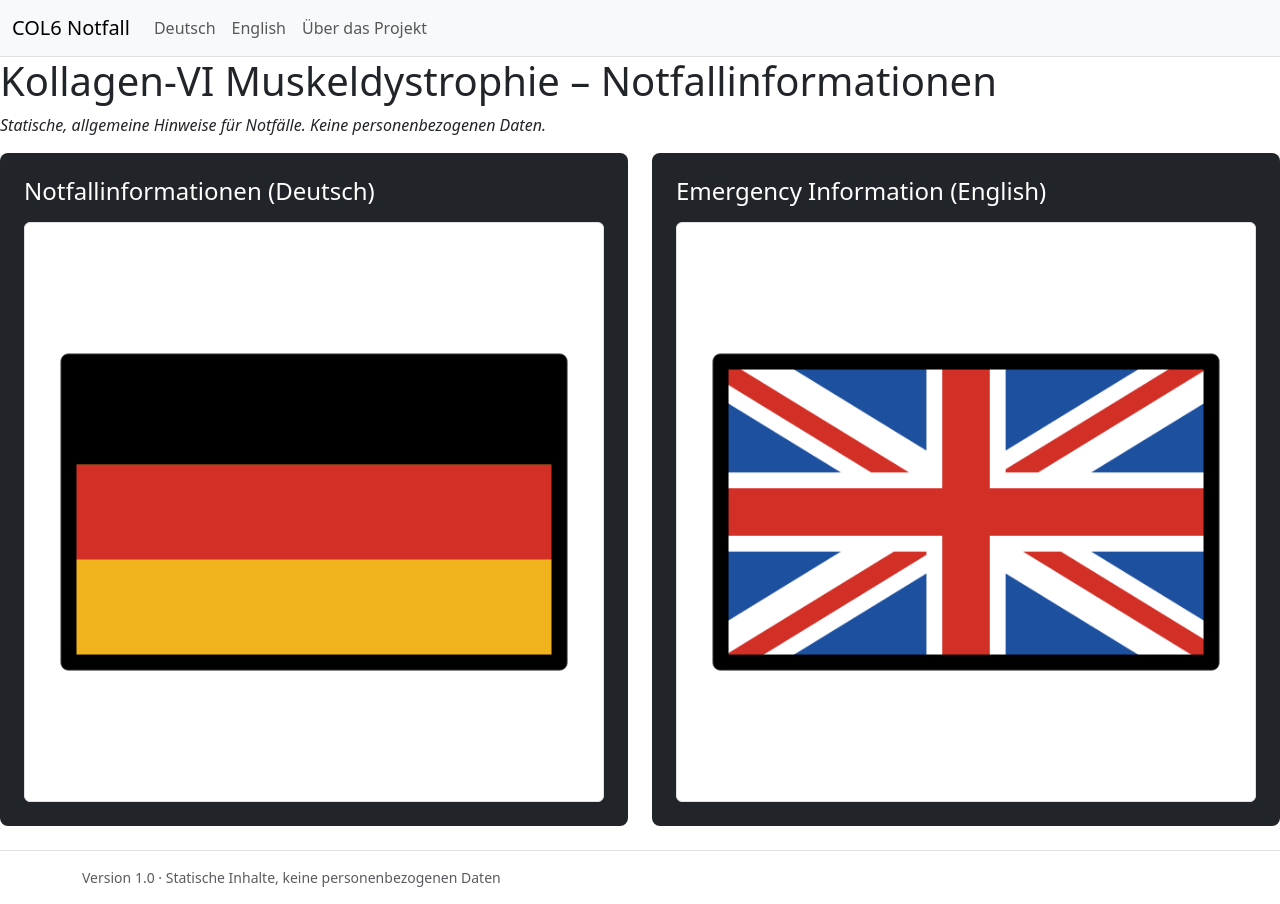
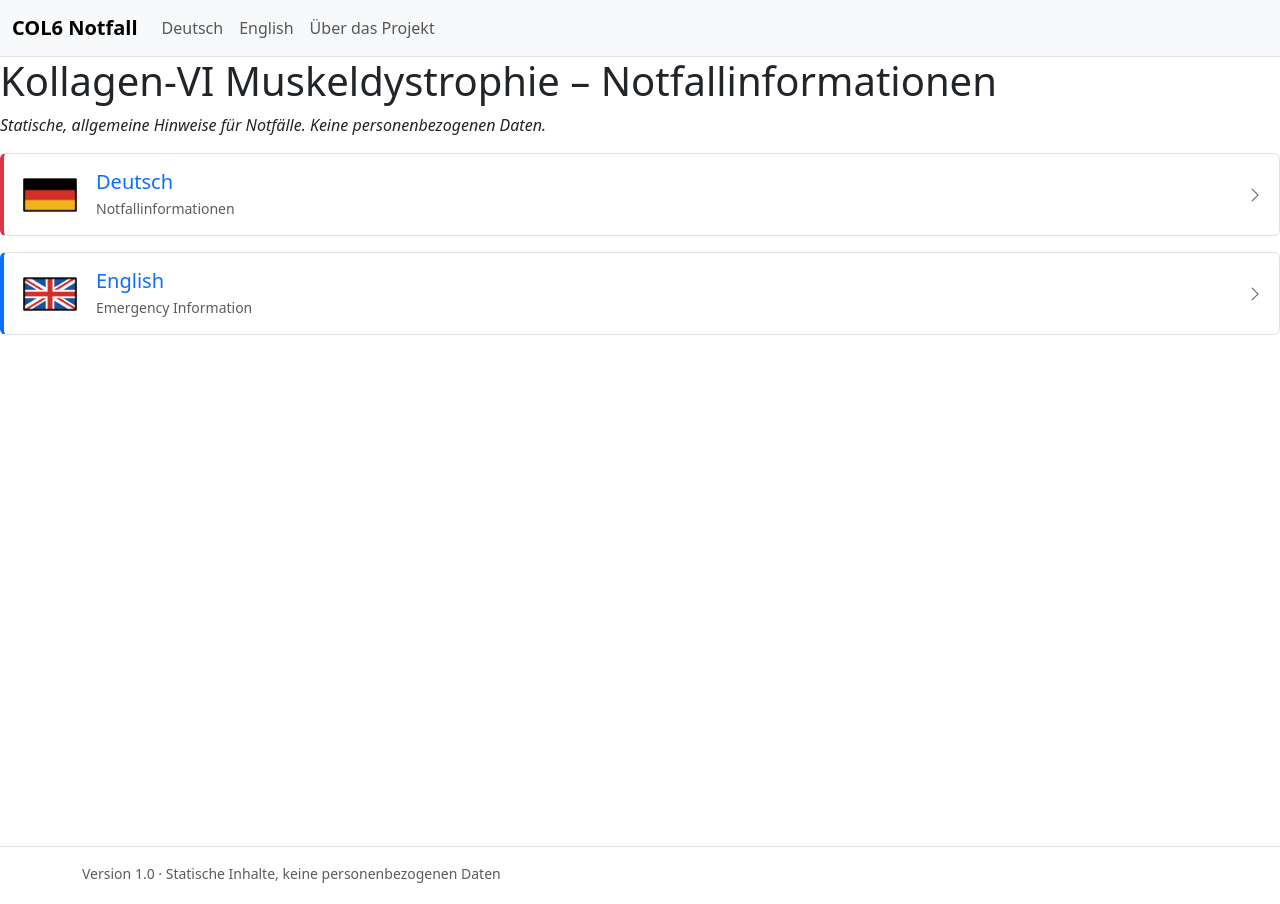
Before and after one commit to SB97/TEST-Kollagen-VI_Muskeldystrophie_Notfallpass, a Jekyll site: the page built from index.md, in a window 1280 px wide. Built offline with Jekyll 4.4.1, drawn with Linux system fonts in a browser that asks for light colours.

Commit message:
Aussehen verbessert

```diff
--- a/_includes/footer.html
+++ b/_includes/footer.html
@@ -1,4 +1,4 @@
-<footer class="border-top py-3 mt-4">
+<footer class="border-top py-3 mt-auto">
   <div class="container small text-muted">
     <span>Version {{ include.version | default: '1.0' }}</span>
     ·
--- a/_includes/navbar.html
+++ b/_includes/navbar.html
@@ -1,16 +1,32 @@
 <nav class="navbar navbar-expand-sm navbar-light bg-light border-bottom" aria-label="{{ include.aria_label | default: 'Main navigation' }}">
   <div class="container-fluid">
-    <a class="navbar-brand" href="{{ '/' | relative_url }}">{% if include.lang == 'en' %}COL6 Emergency{% else %}COL6 Notfall{% endif %}</a>
+    <a class="navbar-brand fw-bold" href="{{ '/' | relative_url }}">{% if include.lang == 'en' %}COL6 Emergency{% else %}COL6 Notfall{% endif %}</a>
     <button class="navbar-toggler" type="button" data-bs-toggle="collapse" data-bs-target="#navbar" aria-controls="navbar" aria-expanded="false" aria-label="{{ include.toggle_label | default: 'Toggle navigation' }}">
       <span class="navbar-toggler-icon"></span>
     </button>
     <div class="collapse navbar-collapse" id="navbar">
       <ul class="navbar-nav me-auto mb-2 mb-sm-0">
-        <li class="nav-item"><a class="nav-link {% if include.active == 'de' %}active{% endif %}" href="{{ '/german/' | relative_url }}">Deutsch</a></li>
-        <li class="nav-item"><a class="nav-link {% if include.active == 'en' %}active{% endif %}" href="{{ '/english/' | relative_url }}">English</a></li>
         <li class="nav-item">
-          <a class="nav-link {% if include.active == 'about' %}active{% endif %}" href="{{ '/Markdown/' | relative_url }}">
-            {% if include.lang == 'de' %}Über das Projekt{% else %}About this project{% endif %}
+          <a class="nav-link {% if include.active == 'de' %}active fw-bold{% endif %}" href="{{ '/german/' | relative_url }}">
+            <span class="d-none d-sm-inline">Deutsch</span>
+            <span class="d-sm-none">DE</span>
+          </a>
+        </li>
+        <li class="nav-item">
+          <a class="nav-link {% if include.active == 'en' %}active fw-bold{% endif %}" href="{{ '/english/' | relative_url }}">
+            <span class="d-none d-sm-inline">English</span>
+            <span class="d-sm-none">EN</span>
+          </a>
+        </li>
+        <li class="nav-item">
+          <a class="nav-link {% if include.active == 'about' %}active fw-bold{% endif %}" href="{{ '/Markdown/' | relative_url }}">
+            {% if include.lang == 'de' %}
+              <span class="d-none d-sm-inline">Über das Projekt</span>
+              <span class="d-sm-none">Info</span>
+            {% else %}
+              <span class="d-none d-sm-inline">About this project</span>
+              <span class="d-sm-none">Info</span>
+            {% endif %}
           </a>
         </li>
       </ul>
--- a/_layouts/default.html
+++ b/_layouts/default.html
@@ -5,17 +5,164 @@
     <meta name="viewport" content="width=device-width, initial-scale=1" />
     <title>{{ page.title | default: site.title }}</title>
     <link rel="stylesheet" href="{{ '/bootstrap/css/bootstrap.min.css' | relative_url }}" />
+    <link rel="stylesheet" href="https://cdn.jsdelivr.net/npm/bootstrap-icons@1.11.0/font/bootstrap-icons.css" />
     <style>
+      /* Accessibility */
       .skip-link { position:absolute; left:-10000px; top:auto; width:1px; height:1px; overflow:hidden; }
       .skip-link:focus { position:static; width:auto; height:auto; }
-      .language-card { text-decoration: none; }
-      @media print { nav, footer, .print-controls { display:none !important; } a[href]:after { content:""; } }
+
+      /* Language cards */
+      .language-card {
+        text-decoration: none;
+        display: block;
+        transition: all 0.2s ease-in-out;
+      }
+      .language-card:hover {
+        text-decoration: none;
+      }
+
+      /* Simple card design */
+      .simple-card {
+        transition: all 0.2s ease-in-out;
+        cursor: pointer;
+        background-color: #fff;
+      }
+
+      .simple-card:hover {
+        background-color: #f8f9fa;
+        border-color: #dee2e6 !important;
+        transform: translateY(-1px);
+      }
+
+      .simple-card-german {
+        border-left: 4px solid #dc3545 !important;
+      }
+
+      .simple-card-english {
+        border-left: 4px solid #0d6efd !important;
+      }
+
+      .simple-card-german:hover {
+        border-left-color: #c82333 !important;
+      }
+
+      .simple-card-english:hover {
+        border-left-color: #0b5ed7 !important;
+      }
+
+      /* Mobile optimizations */
+      @media (max-width: 768px) {
+        .container {
+          padding-left: 1rem;
+          padding-right: 1rem;
+        }
+
+        h1 {
+          font-size: 1.75rem;
+          margin-bottom: 1rem;
+        }
+
+        h2 {
+          font-size: 1.5rem;
+          margin-top: 1.5rem;
+          margin-bottom: 1rem;
+        }
+
+        .simple-card {
+          padding: 1rem !important;
+        }
+
+        .flag-icon img {
+          width: 50px !important;
+          height: 35px !important;
+        }
+
+        .simple-card h2 {
+          font-size: 1.1rem;
+          margin-bottom: 0.25rem;
+        }
+
+        .simple-card p {
+          font-size: 0.85rem;
+        }
+
+        .btn {
+          padding: 0.75rem 1.5rem;
+          font-size: 1rem;
+        }
+
+        .print-controls {
+          margin-bottom: 1.5rem;
+        }
+
+        /* Improve touch targets */
+        .nav-link {
+          padding: 0.75rem 1rem;
+          min-height: 44px;
+          display: flex;
+          align-items: center;
+        }
+
+        /* Better spacing for mobile */
+        .py-4 {
+          padding-top: 2rem !important;
+          padding-bottom: 2rem !important;
+        }
+
+        .mb-4 {
+          margin-bottom: 1.5rem !important;
+        }
+
+        /* Improve list readability */
+        ul {
+          padding-left: 1.5rem;
+        }
+
+        li {
+          margin-bottom: 0.5rem;
+        }
+      }
+
+      /* Large mobile and tablet optimizations */
+      @media (min-width: 769px) and (max-width: 1024px) {
+        .simple-card {
+          padding: 1.25rem !important;
+        }
+
+        .flag-icon img {
+          width: 55px !important;
+          height: 38px !important;
+        }
+      }
+
+      /* Sticky footer styles */
+      body {
+        display: flex;
+        flex-direction: column;
+        min-height: 100vh;
+      }
+
+      main {
+        flex: 1 0 auto;
+      }
+
+      footer {
+        flex-shrink: 0;
+      }
+
+      /* Print styles */
+      @media print {
+        nav, footer, .print-controls { display:none !important; }
+        a[href]:after { content:""; }
+        .container { max-width: none !important; }
+        body { font-size: 12pt; }
+      }
     </style>
   </head>
-  <body>
+  <body class="d-flex flex-column min-vh-100">
     <a class="skip-link btn btn-light" href="#main">{% if page.lang == 'en' %}Skip to content{% else %}Zum Inhalt springen{% endif %}</a>
     {% include navbar.html lang=page.lang active=page.active %}
-    <main id="main">
+    <main id="main" class="flex-grow-1">
       {{ content }}
     </main>
     {% include footer.html lang=page.lang %}
--- a/index.md
+++ b/index.md
@@ -9,20 +9,40 @@ active: home
 
 *Statische, allgemeine Hinweise für Notfälle. Keine personenbezogenen Daten.*
 
-<div class="row g-4">
-  <div class="col-12 col-md-6">
+<div class="row g-3">
+  <div class="col-12">
     <a class="language-card" href="{{ '/german/' | relative_url }}" aria-label="Deutsch – Notfallinformationen">
-      <div class="h-100 p-4 bg-dark text-white rounded-3">
-        <h2 class="h4 mb-3">Notfallinformationen (Deutsch)</h2>
-        <img src="{{ 'Markdown/OpenMoji_flag_Germany_1F1E9-1F1EA_color.png' | relative_url }}" class="img-fluid img-thumbnail" alt="Flagge Deutschland" />
+      <div class="simple-card simple-card-german p-3 rounded border">
+        <div class="d-flex align-items-center">
+          <div class="flag-icon me-3">
+            <img src="{{ 'Markdown/OpenMoji_flag_Germany_1F1E9-1F1EA_color.png' | relative_url }}" class="img-fluid rounded" alt="Flagge Deutschland" style="width: 60px; height: 40px; object-fit: cover;" />
+          </div>
+          <div class="flex-grow-1">
+            <h2 class="h5 mb-1">Deutsch</h2>
+            <p class="text-muted mb-0 small">Notfallinformationen</p>
+          </div>
+          <div class="ms-2">
+            <i class="bi bi-chevron-right text-muted"></i>
+          </div>
+        </div>
       </div>
     </a>
   </div>
-  <div class="col-12 col-md-6">
+  <div class="col-12">
     <a class="language-card" href="{{ '/english/' | relative_url }}" aria-label="English – Emergency Information">
-      <div class="h-100 p-4 bg-dark text-white rounded-3">
-        <h2 class="h4 mb-3">Emergency Information (English)</h2>
-        <img src="{{ 'Markdown/OpenMoji_flag_UK_1F1EC-1F1E7_color.png' | relative_url }}" class="img-fluid img-thumbnail" alt="Flag of the United Kingdom" />
+      <div class="simple-card simple-card-english p-3 rounded border">
+        <div class="d-flex align-items-center">
+          <div class="flag-icon me-3">
+            <img src="{{ 'Markdown/OpenMoji_flag_UK_1F1EC-1F1E7_color.png' | relative_url }}" class="img-fluid rounded" alt="Flag of the United Kingdom" style="width: 60px; height: 40px; object-fit: cover;" />
+          </div>
+          <div class="flex-grow-1">
+            <h2 class="h5 mb-1">English</h2>
+            <p class="text-muted mb-0 small">Emergency Information</p>
+          </div>
+          <div class="ms-2">
+            <i class="bi bi-chevron-right text-muted"></i>
+          </div>
+        </div>
       </div>
     </a>
   </div>
```
Also changed, not shown: english.md (+4 -2 lines), german.md (+4 -2 lines).
